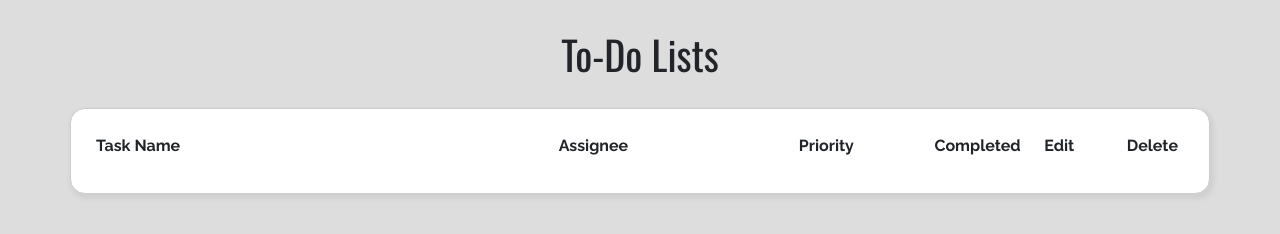
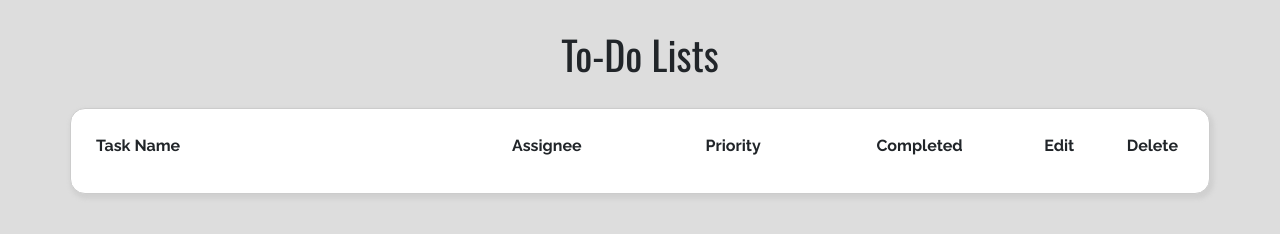
Before and after one commit to rtanner0150/ToDoListApp, a website: page public/index.html in a window 1280 px wide. Drawn offline with nearby package versions, Linux system fonts and the light colour scheme; no server answers.

Commit message:
update styling

```diff
--- a/public/index.html
+++ b/public/index.html
@@ -15,9 +15,9 @@
             <div class="legend">
                 <div class="row">
                     <div class="name col-12 col-md-4">Task Name</div>
-                    <div class="assignee col-12 col-md-3">Assignee</div>
+                    <div class="assignee col-12 col-md-2">Assignee</div>
                     <div class="priority col-12 col-md-2">Priority</div>
-                    <div class="completed col-12 col-md-1">Completed</div>
+                    <div class="completed col-12 col-md-2">Completed</div>
                     <div class="edit col-12 col-md-1">Edit</div>
                     <div class="delete col-12 col-md-1">Delete</div>
                 </div>
```
Also changed, not shown: public/add.html (+1 -4 lines), public/edit.html (+1 -1 lines).
